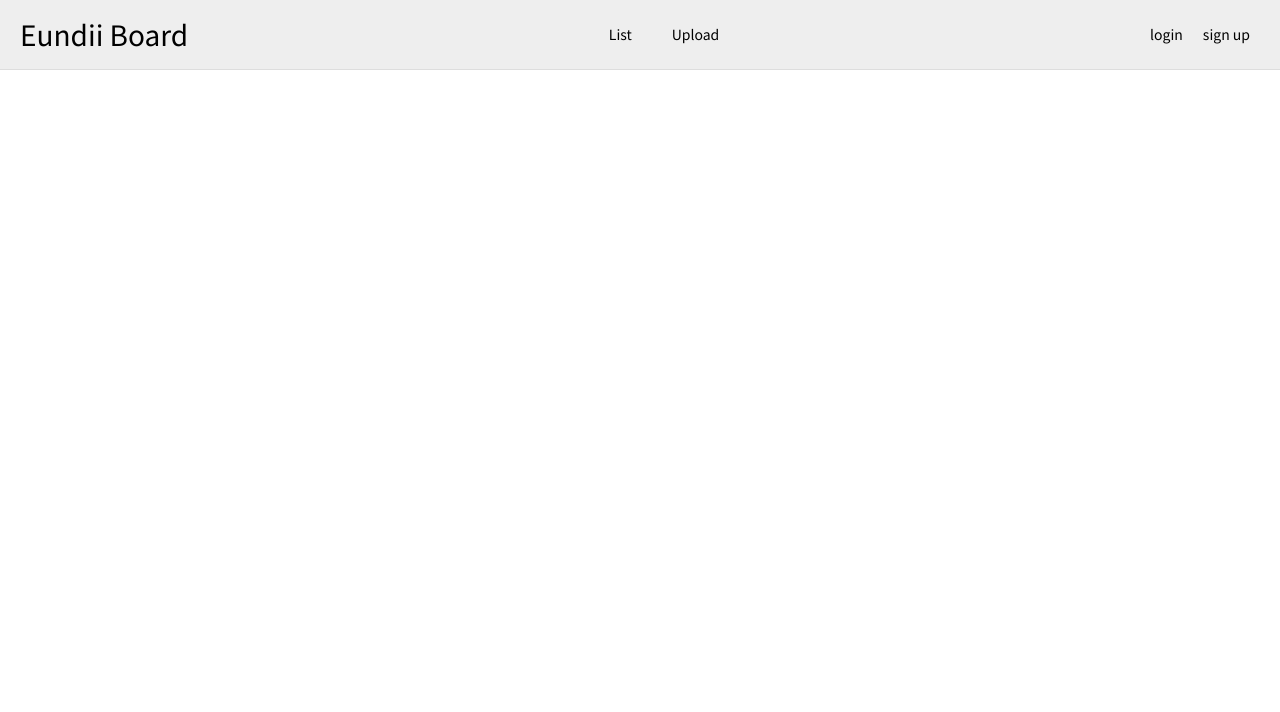
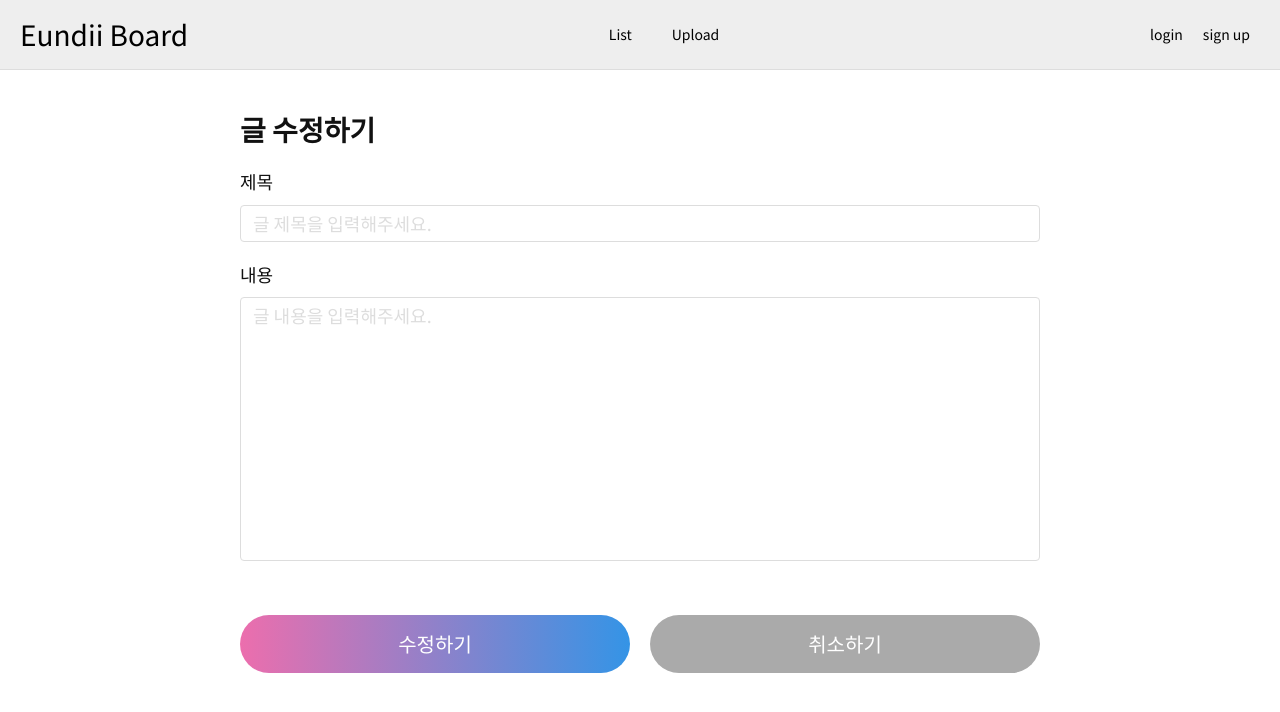
Before and after one commit to eundii/client, a React (Create React App) app: page /edit/1 in a window 1280 px wide. Shown: the top 712 px of the page. Built offline with nearby package versions, Linux system fonts and the light colour scheme; no server answers.

Commit message:
글 수정 기능 구현

```diff
--- a/src/App.js
+++ b/src/App.js
@@ -6,6 +6,7 @@ import List from "./Component/post/List";
 import Upload from "./Component/post/Upload";
 import { BodyWrap } from "./styles/LayoutCss";
 import Detail from "./Component/post/Detail";
+import Edit from "./Component/post/Edit";
 
 function App() {
   return (
@@ -16,6 +17,7 @@ function App() {
           <Route path="/" element={<List />} />
           <Route path="/upload" element={<Upload />} />
           <Route path="/post/:postNum" element={<Detail />} />
+          <Route path="/edit/:postNum" element={<Edit />} />
         </Routes>
       </BodyWrap>
     </div>
--- a/src/Component/post/Detail.js
+++ b/src/Component/post/Detail.js
@@ -1,5 +1,5 @@
 import React, { useEffect, useState } from "react";
-import { useParams } from "react-router-dom";
+import { useNavigate, useParams } from "react-router-dom";
 import axios from "axios";
 
 import {
@@ -15,6 +15,7 @@ function Detail() {
   let params = useParams();
   const [postInfo, setPostInfo] = useState({});
   const [flag, setFlag] = useState(false);
+  let navigate = useNavigate();
 
   useEffect(() => {
     let body = {
@@ -33,6 +34,10 @@ function Detail() {
       });
   }, []);
 
+  const onEdit = () => {
+    navigate(`/edit/${postInfo.postNum}`);
+  };
+
   return (
     <SectionWrap>
       {flag ? (
@@ -44,7 +49,11 @@ function Detail() {
               <DetailInfo>
                 <div className="info">사용자 | 날짜</div>
                 <InfoBtnArea>
-                  <BtnIcon>
+                  <BtnIcon
+                    onClick={() => {
+                      onEdit();
+                    }}
+                  >
                     <AiFillEdit />
                     <span className="sr-only">수정</span>
                   </BtnIcon>
--- a/src/Component/post/Upload.js
+++ b/src/Component/post/Edit.js
@@ -1,19 +1,23 @@
-import React, { useState } from "react";
+import React, { useEffect, useState } from "react";
+import { useNavigate, useParams } from "react-router-dom";
+import axios from "axios";
+
 import {
   SectionTitle,
   SectionWrap,
   SectionInner,
 } from "../../styles/LayoutCss";
 import { FormGroup } from "../../styles/FormCss";
-import { BtnSubmit, FooterBtnArea } from "../../styles/BtnCss";
-import { useNavigate } from "react-router-dom";
+import { BtnSubmit, BtnCancel, FooterBtnArea } from "../../styles/BtnCss";
 
-import axios from "axios";
+function Edit() {
+  let params = useParams();
+  const [postInfo, setPostInfo] = useState({});
+  const [flag, setFlag] = useState(false);
+  let navigate = useNavigate();
 
-function Upload({ contentList, setContentList }) {
   const [title, setTitle] = useState("");
   const [content, setContent] = useState("");
-  let navigate = useNavigate();
 
   const onSubmit = (e) => {
     e.preventDefault();
@@ -25,16 +29,17 @@ function Upload({ contentList, setContentList }) {
     let body = {
       title,
       content,
+      postNum: params.postNum,
     };
 
     axios
-      .post("/api/post/submit", body)
+      .post("/api/post/edit", body)
       .then((response) => {
         if (response.data.success) {
-          alert("글 작성이 완료되었습니다.");
-          navigate("/");
+          alert("글 수정이 완료되었습니다.");
+          navigate(`/post/${params.postNum}`);
         } else {
-          alert("글 작성에 실패하였습니다.");
+          alert("글 수정에 실패하였습니다.");
         }
       })
       .catch((error) => {
@@ -42,9 +47,37 @@ function Upload({ contentList, setContentList }) {
       });
   };
 
+  const onCancel = (e) => {
+    e.preventDefault();
+    navigate(-1);
+  };
+
+  useEffect(() => {
+    let body = {
+      postNum: params.postNum,
+    };
+    axios
+      .post("/api/post/detail", body)
+      .then((response) => {
+        if (response.data.success) {
+          setPostInfo(response.data.post);
+          setFlag(true);
+        }
+      })
+      .catch((error) => {
+        console.log(error);
+      });
+  }, []);
+
+  useEffect(() => {
+    const { title, content } = postInfo;
+    setTitle(title);
+    setContent(content);
+  }, [postInfo]);
+
   return (
     <SectionWrap>
-      <SectionTitle>글 작성하기</SectionTitle>
+      <SectionTitle>글 수정하기</SectionTitle>
       <SectionInner>
         <form>
           <FormGroup>
@@ -74,7 +107,14 @@ function Upload({ contentList, setContentList }) {
             />
           </FormGroup>
           <FooterBtnArea>
-            <BtnSubmit onClick={(e) => onSubmit(e)}>제출하기</BtnSubmit>
+            <BtnSubmit onClick={(e) => onSubmit(e)}>수정하기</BtnSubmit>
+            <BtnCancel
+              onClick={(e) => {
+                onCancel(e);
+              }}
+            >
+              취소하기
+            </BtnCancel>
           </FooterBtnArea>
         </form>
       </SectionInner>
@@ -82,4 +122,4 @@ function Upload({ contentList, setContentList }) {
   );
 }
 
-export default Upload;
+export default Edit;
--- a/src/styles/BtnCss.js
+++ b/src/styles/BtnCss.js
@@ -2,9 +2,13 @@ import styled from "@emotion/styled";
 
 const FooterBtnArea = styled.div`
   margin-top: 5rem;
+  display: flex;
   button {
-    display: block;
-    width: 100%;
+    flex: 1;
+    justify-content: center;
+    + button {
+      margin-left: 2rem;
+    }
   }
 `;
 const BtnSubmit = styled.button`
@@ -26,6 +30,15 @@ const BtnSubmit = styled.button`
   ); /* W3C, IE 10+/ Edge, Firefox 16+, Chrome 26+, Opera 12+, Safari 7+ */
 `;
 
+const BtnCancel = styled.button`
+  display: inline-flex;
+  border-radius: 3rem;
+  padding: 1.5rem 2rem;
+  color: white;
+  font-size: 2rem;
+  background-color: #aaa;
+`;
+
 const InfoBtnArea = styled.div`
   display: flex;
   align-items: center;
@@ -38,6 +51,10 @@ const BtnIcon = styled.button`
   &:first-child {
     margin-left: 0;
   }
+  &:hover,
+  &:focus {
+    color: black;
+  }
 `;
 
-export { FooterBtnArea, BtnSubmit, InfoBtnArea, BtnIcon };
+export { FooterBtnArea, BtnSubmit, BtnCancel, InfoBtnArea, BtnIcon };
```
